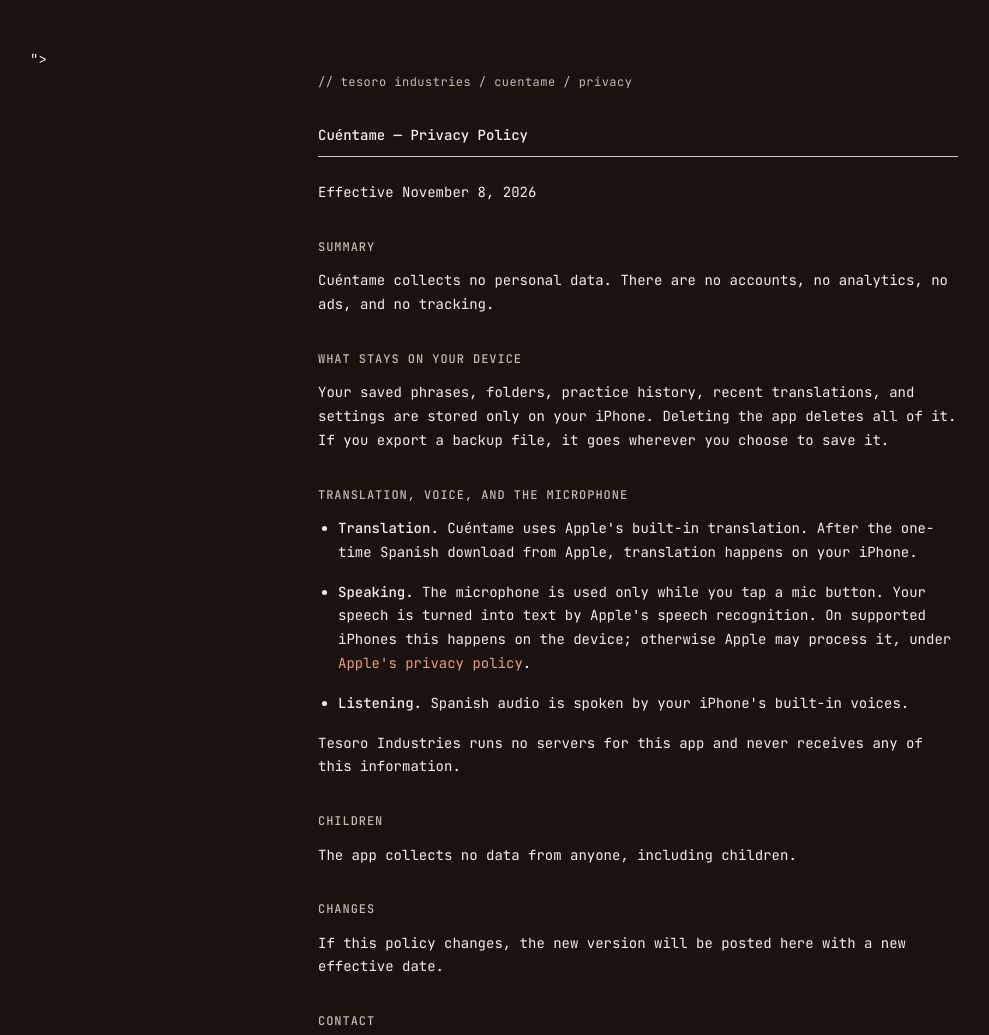
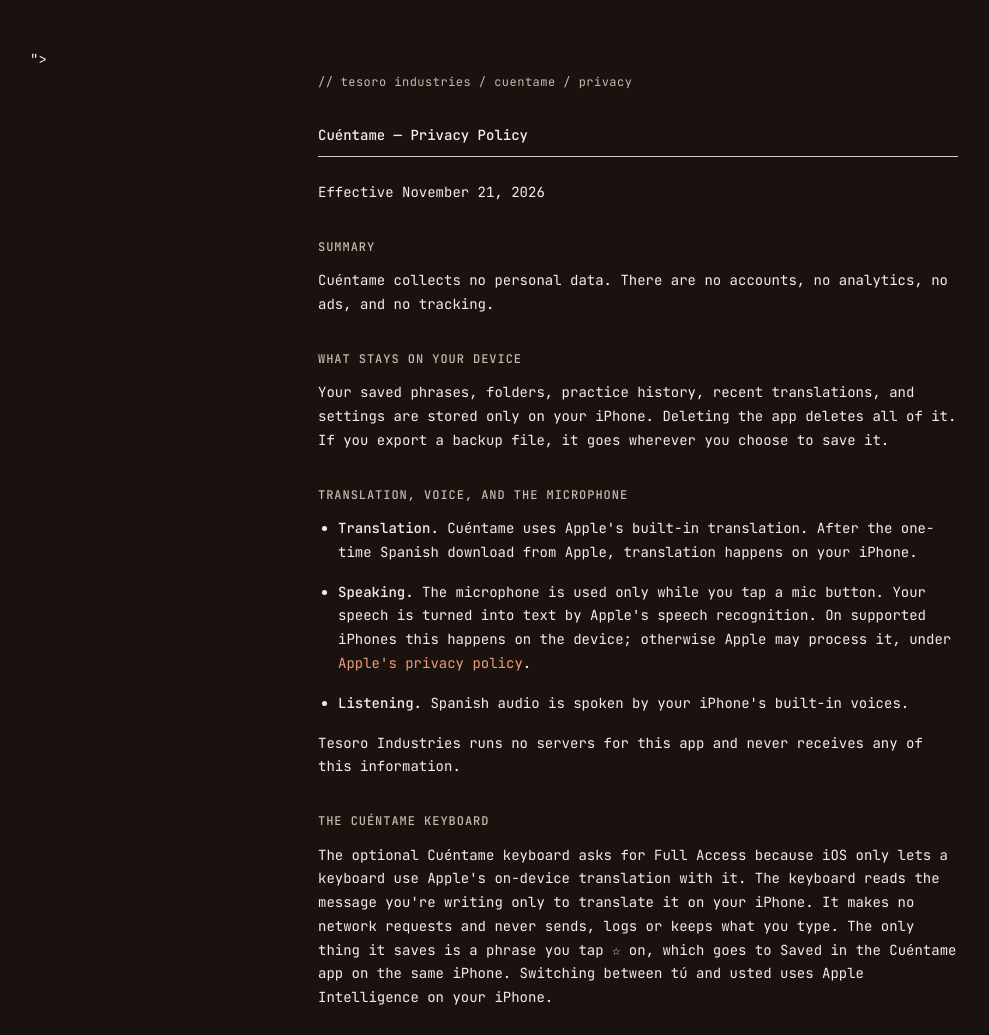
Before and after one commit to Tesoro-Industries/tesoro-industries.github.io, a plain HTML site: page cuentame/privacy.html in a window 1280 px wide. Shown: the top 1035 px of the page, without its empty margins (2-991 px from the left). Drawn offline with Linux system fonts and the light colour scheme.

Commit message:
Cuéntame privacy: add keyboard section
Co-Authored-By: Claude Opus 5.5 <noreply@anthropic.com>

```diff
--- a/cuentame/privacy.html
+++ b/cuentame/privacy.html
@@ -49,7 +49,7 @@
   <p class="meta">tesoro industries / cuentame / privacy</p>
   <h1>Cuéntame — Privacy Policy</h1>
   <div class="wordmark-rule"></div>
-  <p>Effective November 8, 2026</p>
+  <p>Effective November 21, 2026</p>
 
   <h2>Summary</h2>
   <p>Cuéntame collects no personal data. There are no accounts, no analytics, no ads, and no tracking.</p>
@@ -65,6 +65,9 @@
   </ul>
   <p>Tesoro Industries runs no servers for this app and never receives any of this information.</p>
 
+  <h2>The Cuéntame keyboard</h2>
+  <p>The optional Cuéntame keyboard asks for Full Access because iOS only lets a keyboard use Apple's on-device translation with it. The keyboard reads the message you're writing only to translate it on your iPhone. It makes no network requests and never sends, logs or keeps what you type. The only thing it saves is a phrase you tap ☆ on, which goes to Saved in the Cuéntame app on the same iPhone. Switching between tú and usted uses Apple Intelligence on your iPhone.</p>
+
   <h2>Children</h2>
   <p>The app collects no data from anyone, including children.</p>
 
```
